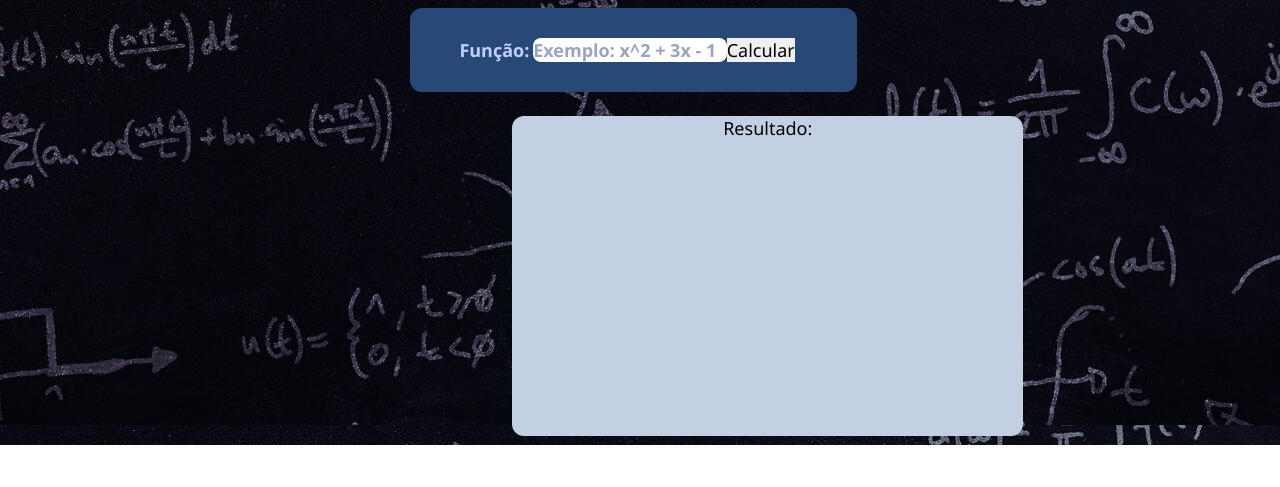
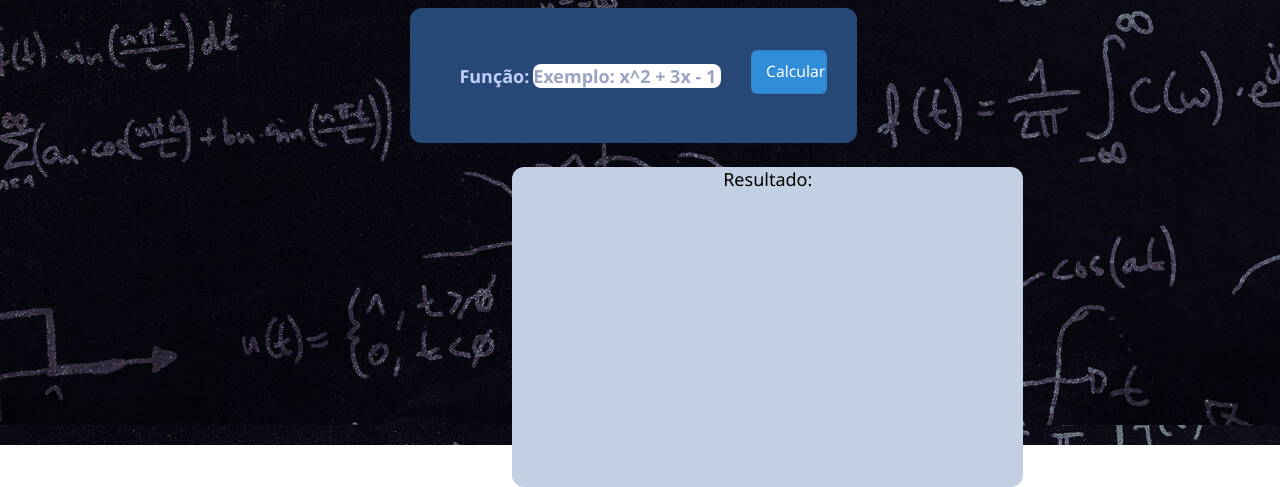
Before and after one commit to hugodevelopment/Site-Integral, a website: page nerdamer/index.html in a window 1280 px wide. Shown: the part 355-842 px from the top of the page. Before the commit the page ends 800 px from the top, so only its background shows below. Drawn offline with nearby package versions, Linux system fonts and the light colour scheme.

Commit message:
melhorando o botão

```diff
--- a/nerdamer/style.css
+++ b/nerdamer/style.css
@@ -151,6 +151,36 @@ input::placeholder{
   opacity: 0.5;
 }
 
+button{
+  appearance: button;
+  backface-visibility: hidden;
+  background-color: rgb(50, 141, 216);
+  border-radius: 6px;
+  border-width: 0;
+  box-shadow: rgba(50, 50, 93, .1) 0 0 0 1px inset,rgba(50, 50, 93, .1) 0 2px 5px 0,rgba(0, 0, 0, .07) 0 1px 1px 0;
+  box-sizing: border-box;
+  color: #fff;
+  cursor: pointer;
+  font-size: 87%;
+  height: 44px;
+  line-height: 1;
+  margin: 12px 0 0;
+  margin-bottom: 5%;
+  margin-left: 30px;
+  outline: none;
+  overflow: hidden;
+  padding: 0 15px;
+  position: relative;
+  text-align: center;
+  text-transform: none;
+  transform: translateZ(0);
+  transition: all .2s,box-shadow .08s ease-in;
+  user-select: none;
+  -webkit-user-select: none;
+  touch-action: manipulation;
+  width: 20%;
+}
+
  #resultado{
     background-color: rgb(195, 208, 228);
     border-radius: 12px;
```
